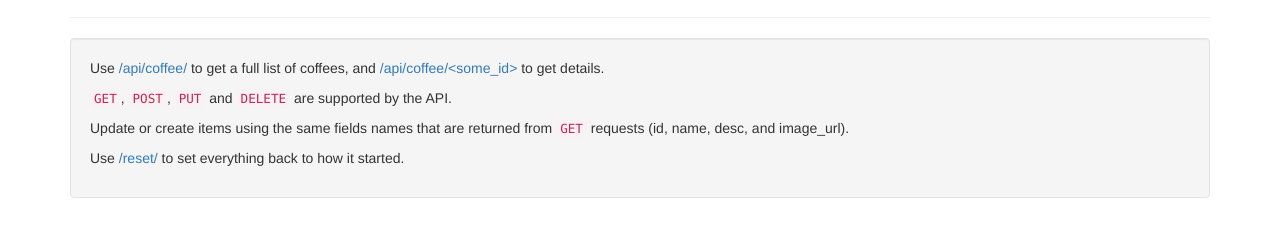
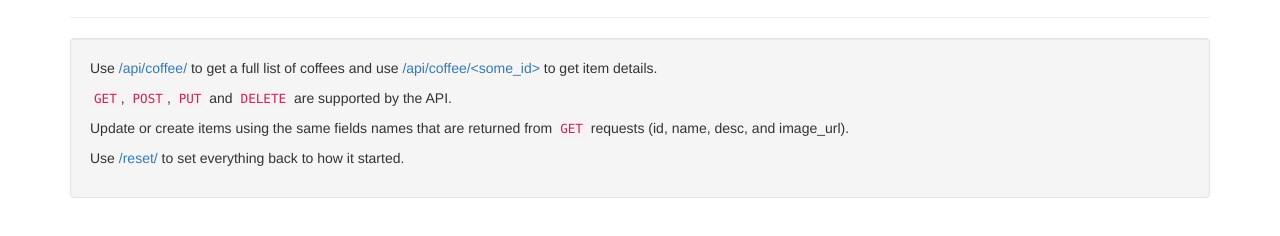
Before and after one commit to percolate/coffeeapi, a plain HTML site: page home.html in a window 1280 px wide. Shown: the part 82-318 px from the top of the page. Drawn offline with nearby package versions, Linux system fonts and the light colour scheme.

Commit message:
Wording changes

```diff
--- a/home.html
+++ b/home.html
@@ -11,7 +11,7 @@
         <h1>Welcome to the Percolate Coffee Api.</h1>
       </div>
       <div class="well">
-        <p>Use <a href='/api/coffee/?api_key=your_api_key'>/api/coffee/</a> to get a full list of coffees, and <a href='/api/coffee/coldbrew/?api_key=your_api_key'>/api/coffee/&lt;some_id&gt;</a> to get details.</p>
+        <p>Use <a href='/api/coffee/?api_key=your_api_key'>/api/coffee/</a> to get a full list of coffees and use <a href='/api/coffee/coldbrew/?api_key=your_api_key'>/api/coffee/&lt;some_id&gt;</a> to get item details.</p>
         <p><code>GET</code>, <code>POST</code>, <code>PUT</code> and <code>DELETE</code> are supported by the API.</p>
         <p>Update or create items using the same fields names that are returned from <code>GET</code> requests (id, name, desc, and image_url).</p>
         <p>Use <a href="/reset/?api_key=your_api_key">/reset/</a> to set everything back to how it started.</p>
```
